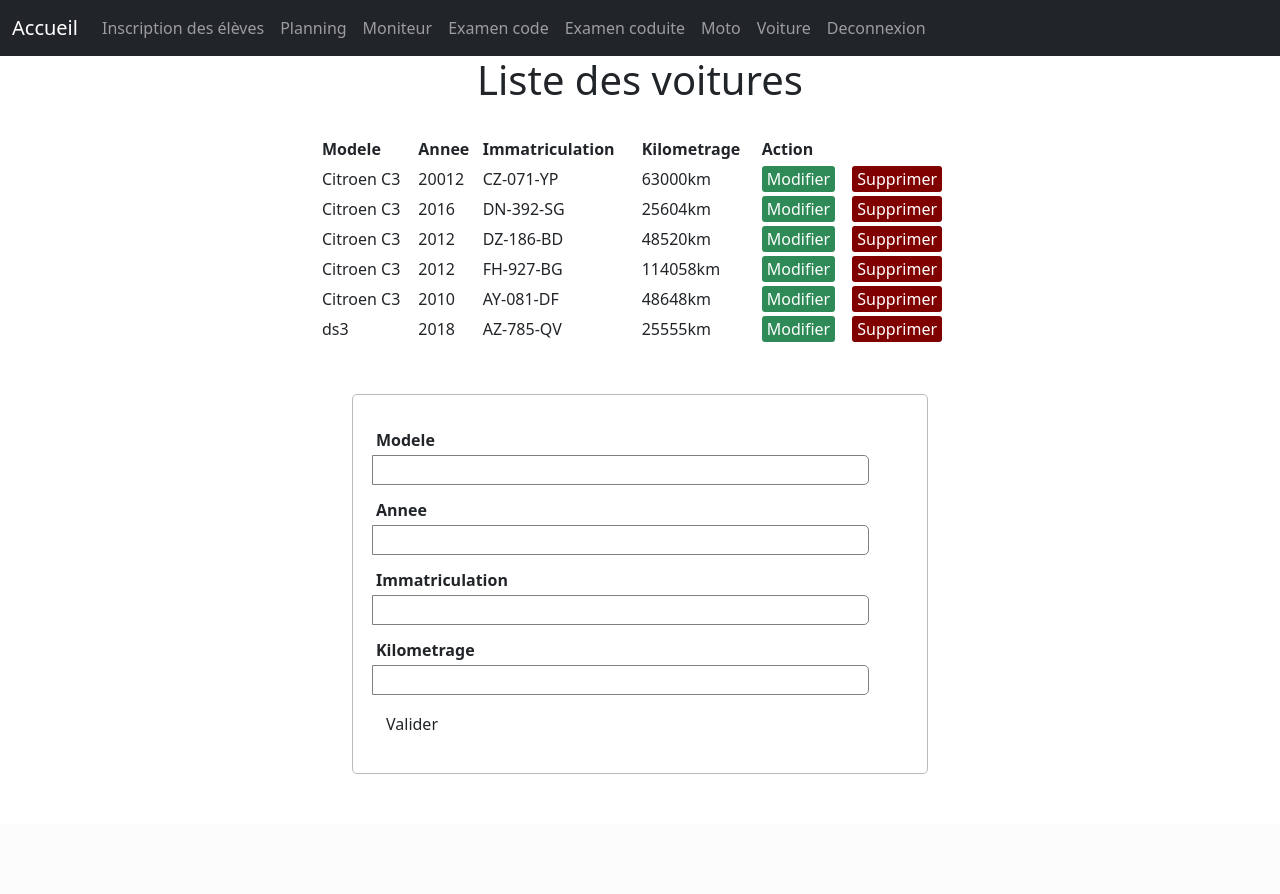
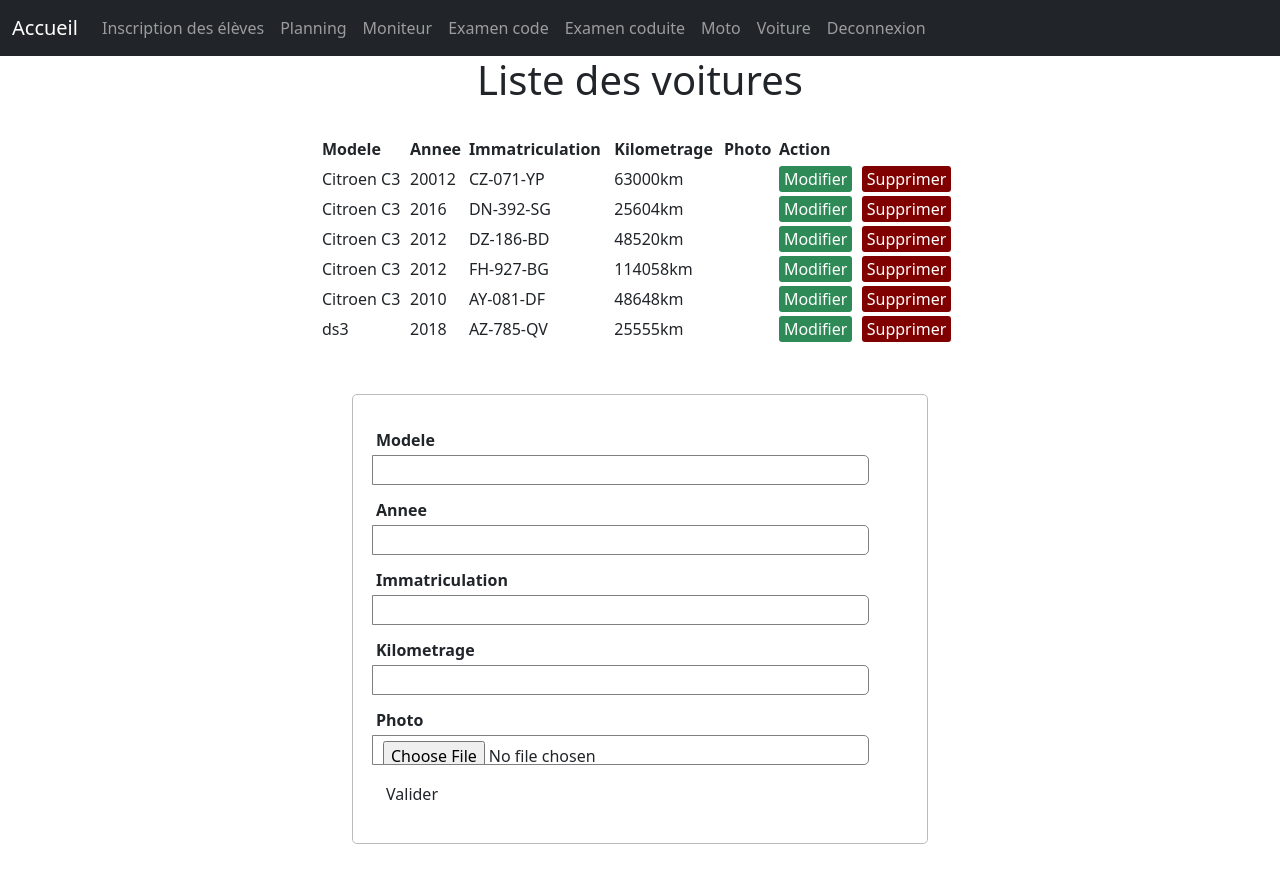
Before and after one commit to HajCoco92/PPE-AutoEcoleCastellane, a PHP site: page /voiture/voiture1.php in a window 1280 px wide. Before the commit the page ends 774 px from the top, so only its background shows below. Run offline with PHP 8.4, Linux system fonts and the light colour scheme; a user stored in the database is signed in; data comes from the database, SQL or seed files in the repository; data that the repository does not hold is empty.

Commit message:
Update voiture1.php

```diff
--- a/admin/voiture/voiture1.php
+++ b/admin/voiture/voiture1.php
@@ -14,6 +14,7 @@ if (isset($_GET['edit'])) {
 	$annee = $record['annee'];
 	$immatriculation = $record['immatriculation'];
     $kilometrage = $record['kilometrage'];
+	$photo = $record['photo'];
 
 	$id = $record['id'];
 
@@ -90,6 +91,7 @@ if (isset($_GET['edit'])) {
 			<th>Annee</th>
 			<th>Immatriculation</th>
 			<th>Kilometrage</th>
+			<th>Photo</th>
 			<th colspan="4">Action</th>
 		</tr>
 	</thead>
@@ -100,6 +102,7 @@ if (isset($_GET['edit'])) {
 	<td><?php echo $row['annee']; ?> </td>
 	<td><?php echo $row['immatriculation']; ?> </td>
 	<td><?php echo $row['kilometrage']; ?> </td>
+	<td><?php echo $row['photo']; ?> </td>
 	<td>
 	    <a class="edit_btn" href="voiture1.php?edit=<?php echo $row['id']; ?>">Modifier</a>
 	</td>
@@ -116,7 +119,7 @@ if (isset($_GET['edit'])) {
 <imput type="hidden" name="id" value="<?php echo $id; ?>">
 		<div class="input-group">
 			<label>Modele</label>
-			<input type="text" required="required" name="modele" value="<?php echo $modele; ?>">
+			<input type="text" pattern="[a-z]" required="required" name="modele" value="<?php echo $modele; ?>">
 		</div>
 
 
@@ -133,10 +136,16 @@ if (isset($_GET['edit'])) {
 			<input type="text" required="required" name="immatriculation" value="<?php echo $immatriculation; ?>">
 		</div>
 
-<div class="input-group">
+		<div class="input-group">
 			<label>Kilometrage</label>
 			<input type="text" required="required" name="kilometrage" value="<?php echo $kilometrage; ?>">
 		</div>
+
+		<div class="input-group">
+			<label>Photo</label>
+			<input type="file" required="required" name="photo" value="<?php echo $photo; ?>">
+		</div>
+
 		<input type="hidden" name="id" value="<?= isset($_GET['edit']) ? $_GET['edit'] : ''; ?>">
 
 
```
